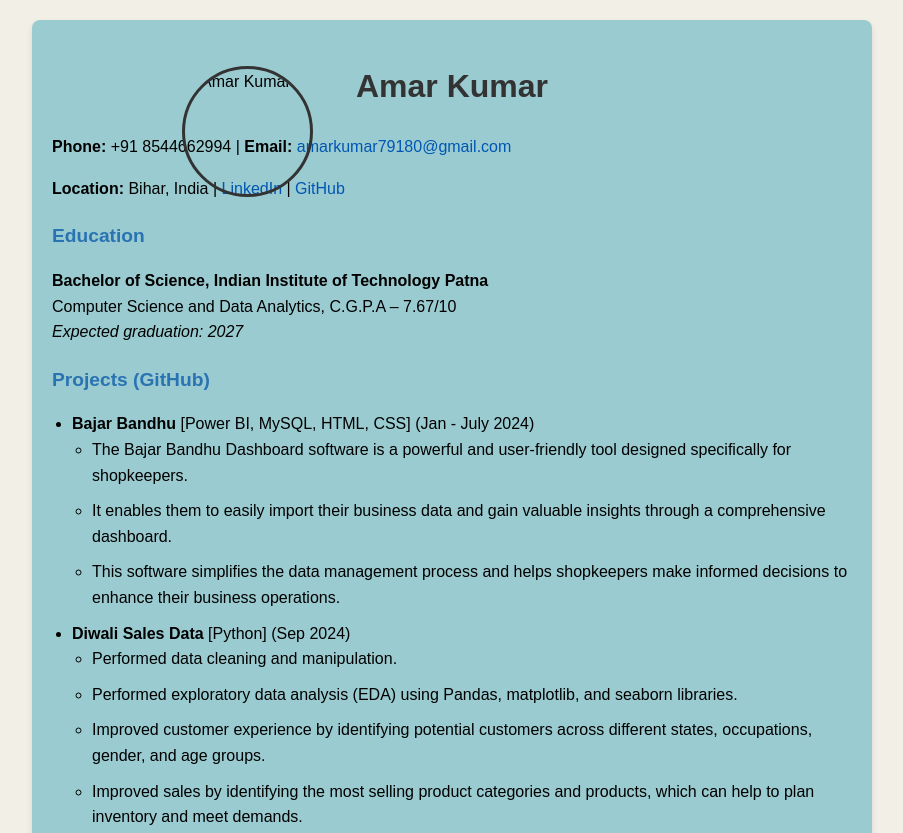
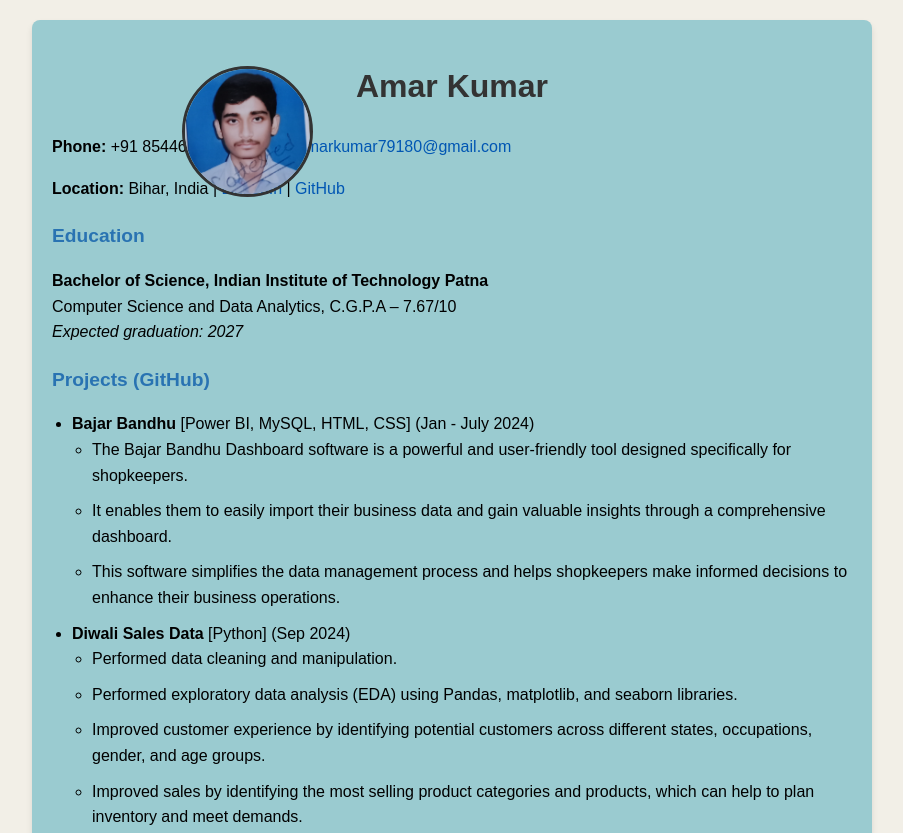
Before and after one commit to AmarKumar2005/Resume, a plain HTML site: page index.html in a window 1280 px wide. Shown: the top 833 px of the page, without its empty margins (188-1091 px from the left). Drawn offline with Linux system fonts and the light colour scheme.

Commit message:
update.html

```diff
--- a/index.html
+++ b/index.html
@@ -9,7 +9,7 @@
 <body>
     <div class="container">
         <!-- Profile Image -->
-        <img src="profile.jpg" alt="Amar Kumar" class="profile-img">
+        <img src="Image_amar.jpg" alt="Amar Kumar" class="profile-img">
         <h1>Amar Kumar</h1>
         <p><strong>Phone:</strong> +91 8544662994 | <strong>Email:</strong> <a href="mailto:amarkumar79180@gmail.com">amarkumar79180@gmail.com</a></p>
         <p><strong>Location:</strong> Bihar, India | <a href="https://www.linkedin.com/in/amar-kumar-3800592a6/" target="_blank">LinkedIn</a> | <a href="https://github.com/AmarKumar2005/" target="_blank">GitHub</a></p>
```
